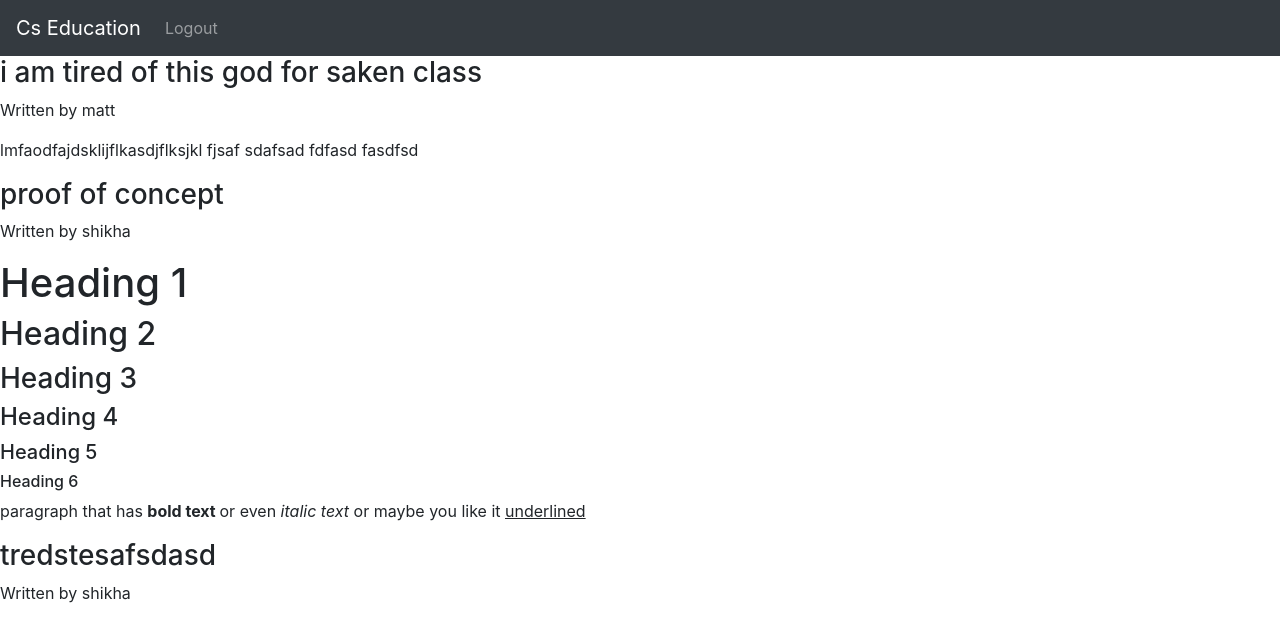
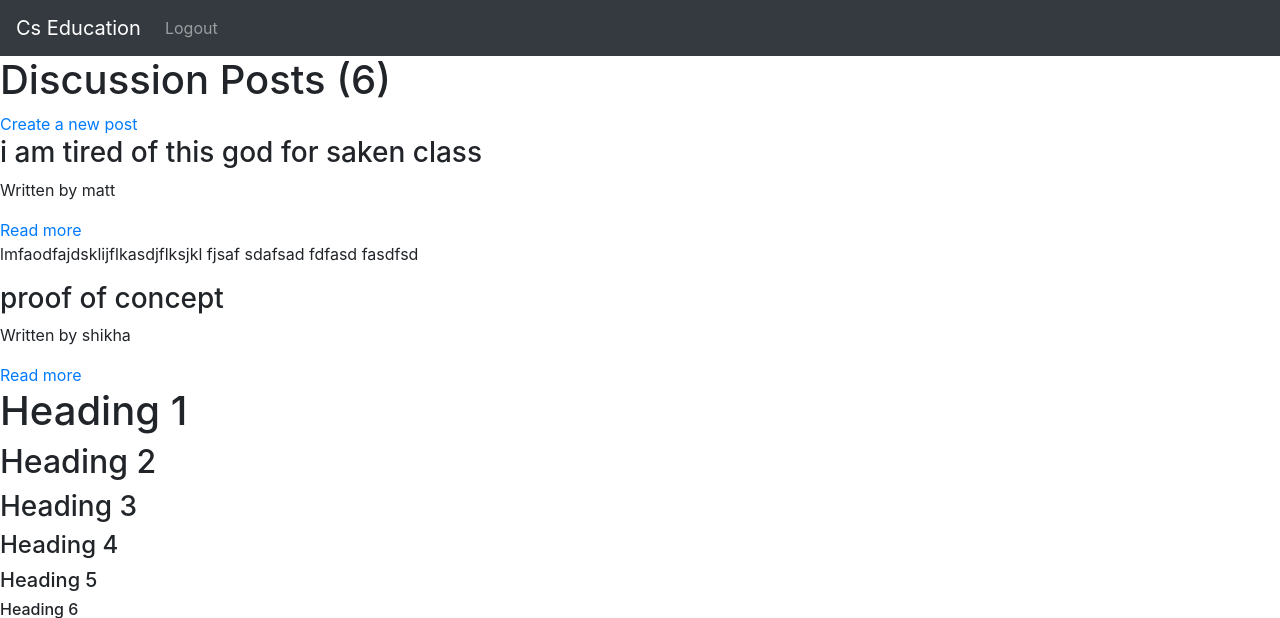
Before and after one commit to the14oat/Sawantcs396, a Django app: page / in a window 1280 px wide. Shown: the top 618 px of the page. Run offline with Django 4.2, Linux system fonts and the light colour scheme; a user stored in the database is signed in; data comes from the database, SQL or seed files in the repository; both versions use the stored data as it was after the commit; some libraries are stand-ins or nearby versions.

Commit message:
Added buttons to go between pages.

```diff
--- a/templates/pages/index.html
+++ b/templates/pages/index.html
@@ -5,11 +5,14 @@
 
     {% if posts %}
     <section class="discussion-posts">
+        <h1>Discussion Posts ({{posts.count}})</h1>
+        <a href="{% url 'create_post' %}">Create a new post</a>
         {% for post in posts %}
         <section class="discussion-post">
             <section class="post-header">
                 <h3>{{post.title}}</h3>
                 <p>Written by {{post.author.username}}</p>
+                <a href="{% url 'view_post' post.id %}">Read more</a>
             </section>
             <section class="post-body">
                 {{post.postBody |safe }}
--- a/templates/pages/posts/view_post.html
+++ b/templates/pages/posts/view_post.html
@@ -8,7 +8,7 @@
         <p>Written by {{post.author.username}}</p>
     </section>
     <section class="post-body">
-        {{post.postBody}}
+        {{post.postBody |safe}}
     </section>
 </section>
 
```
Also changed, not shown: db.sqlite3.
